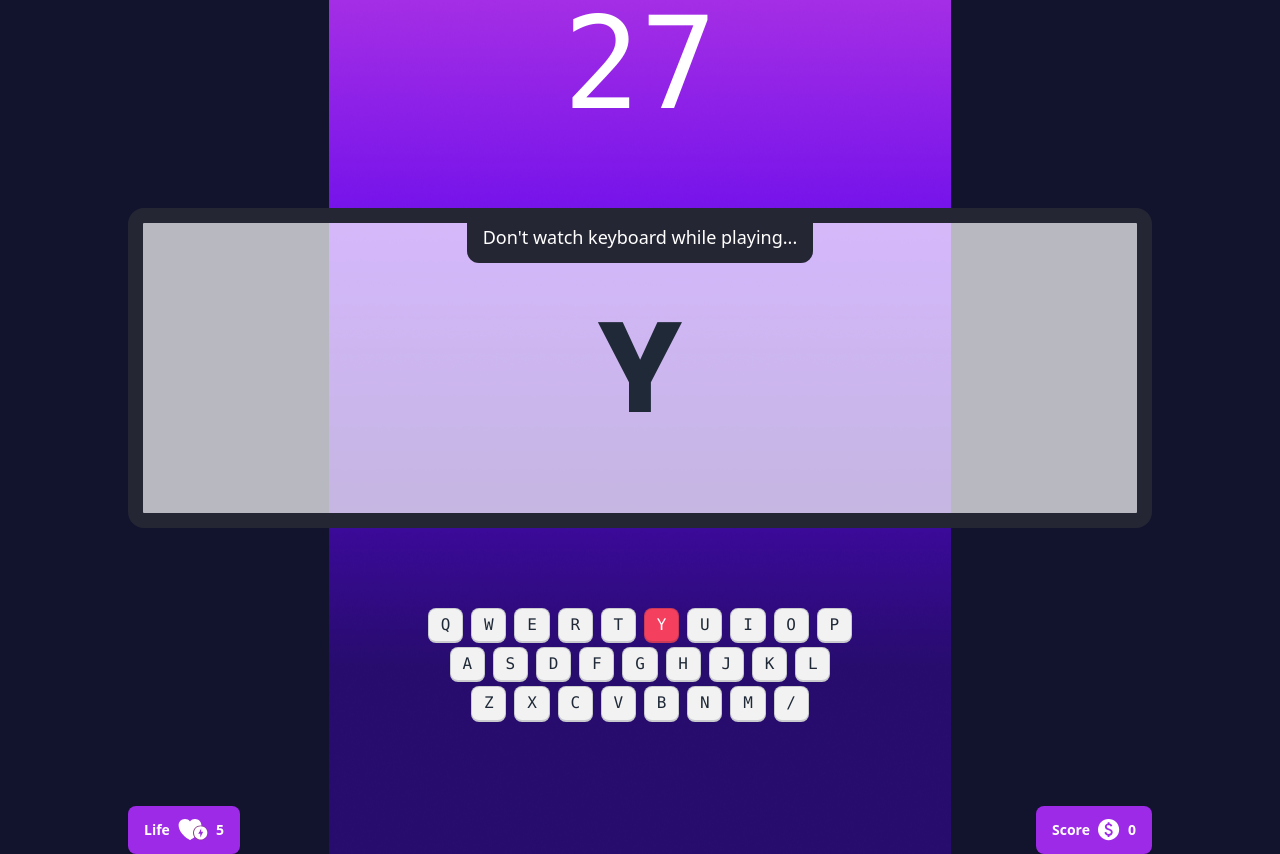
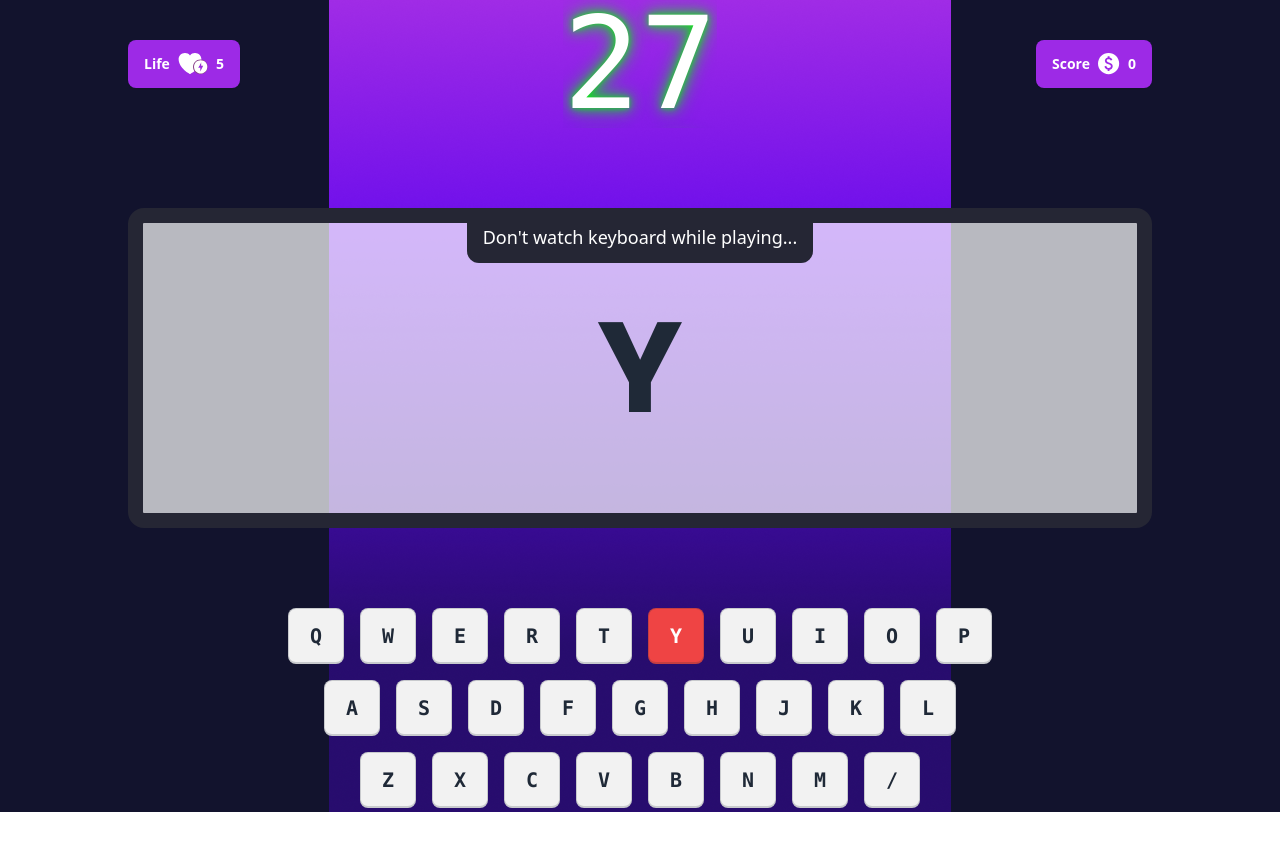
Before and after one commit to Shakhawat-pro/alphabet-clash, a plain HTML site: page index.html in a window 1280 px wide. Both pictures are taken after a click on the button "Play Now". After the commit the page ends 812 px from the top, so only its background shows below. Drawn offline with nearby package versions, Linux system fonts and the light colour scheme.

Commit message:
glow effect

```diff
--- a/index.html
+++ b/index.html
@@ -15,9 +15,9 @@
     <main class="min-h-screen bg-[url(images/background.png)] bg-no-repeat bg-center">
         <section id="home-section" class="home min-h-screen flex justify-center items-center ">
             <div class="flex flex-col items-center  ">
-                <h1 class="anton-regular text-white text-9xl ">ALPHABET CLASH</h1>
-                <p class="poppins text-white text-xl my-14">Unleash Your Keyboard Kung Fu : Press “Play Now”</p>
-                <button onclick="play()" class="btn bg-white poppins text-2xl font-semibold">Play Now</button>
+                <h1 class="anton-regular text-white text-9xl glow ">ALPHABET  CLASH  PRO</h1>
+                <p class="poppins text-white text-2xl my-14">Unleash Your Keyboard Kung Fu : Press “Play Now”</p>
+                <button onclick="play()" class="btn bg-white poppins text-2xl font-semibold hover:bg-red-500 hover:text-white">Play Now</button>
             </div>
         </section>
         <section id="playground-section" class=" hidden">
@@ -25,7 +25,7 @@
             <div class="flex flex-col  justify-center gap-20 items-center min-h-screen">
 
                 <!-- Timer -->
-                <span class="countdown font-mono text-9xl text-white flex jus">
+                <span class="countdown font-mono text-9xl text-white counter-glow ">
                     <p id="timer" style="--value: 30"></p>
                   </span>
                 <div id="art-board" class="relative artboard artboard-horizontal phone-6 border-[15px] rounded-2xl border-[#252634] bg-[#FFFFFFB3]">
@@ -38,44 +38,44 @@
                 </div>
                 <!-- keyboard -->
                 <div>
-                    <div class="flex justify-center gap-2 mb-1 w-full">
-                        <kbd id="q" class="kbd ">Q</kbd>
-                        <kbd id="w" class="kbd ">W</kbd>
-                        <kbd id="e" class="kbd ">E</kbd>
-                        <kbd id="r" class="kbd ">R</kbd>
-                        <kbd id="t" class="kbd ">T</kbd>
-                        <kbd id="y" class="kbd ">Y</kbd>
-                        <kbd id="u" class="kbd ">U</kbd>
-                        <kbd id="i" class="kbd ">I</kbd>
-                        <kbd id="o" class="kbd ">O</kbd>
-                        <kbd id="p" class="kbd ">P</kbd>
+                    <div class="flex justify-center gap-4 mb-1 w-full">
+                        <kbd id="q" class="kbd text-xl font-extrabold w-14 h-14">Q</kbd>
+                        <kbd id="w" class="kbd text-xl font-extrabold w-14 h-14">W</kbd>
+                        <kbd id="e" class="kbd text-xl font-extrabold w-14 h-14">E</kbd>
+                        <kbd id="r" class="kbd text-xl font-extrabold w-14 h-14">R</kbd>
+                        <kbd id="t" class="kbd text-xl font-extrabold w-14 h-14">T</kbd>
+                        <kbd id="y" class="kbd text-xl font-extrabold w-14 h-14">Y</kbd>
+                        <kbd id="u" class="kbd text-xl font-extrabold w-14 h-14">U</kbd>
+                        <kbd id="i" class="kbd text-xl font-extrabold w-14 h-14">I</kbd>
+                        <kbd id="o" class="kbd text-xl font-extrabold w-14 h-14">O</kbd>
+                        <kbd id="p" class="kbd text-xl font-extrabold w-14 h-14">P</kbd>
                       </div>
-                      <div class="flex justify-center gap-2 my-1 w-full">
-                        <kbd id="a" class="kbd ">A</kbd>
-                        <kbd id="s" class="kbd ">S</kbd>
-                        <kbd id="d" class="kbd ">D</kbd>
-                        <kbd id="f" class="kbd ">F</kbd>
-                        <kbd id="g" class="kbd ">G</kbd>
-                        <kbd id="h" class="kbd ">H</kbd>
-                        <kbd id="j" class="kbd ">J</kbd>
-                        <kbd id="k" class="kbd ">K</kbd>
-                        <kbd id="l" class="kbd ">L</kbd>
+                      <div class="flex justify-center gap-4 mt-4 my-1 w-full">
+                        <kbd id="a" class="kbd text-xl font-extrabold w-14 h-14">A</kbd>
+                        <kbd id="s" class="kbd text-xl font-extrabold w-14 h-14">S</kbd>
+                        <kbd id="d" class="kbd text-xl font-extrabold w-14 h-14">D</kbd>
+                        <kbd id="f" class="kbd text-xl font-extrabold w-14 h-14">F</kbd>
+                        <kbd id="g" class="kbd text-xl font-extrabold w-14 h-14">G</kbd>
+                        <kbd id="h" class="kbd text-xl font-extrabold w-14 h-14">H</kbd>
+                        <kbd id="j" class="kbd text-xl font-extrabold w-14 h-14">J</kbd>
+                        <kbd id="k" class="kbd text-xl font-extrabold w-14 h-14">K</kbd>
+                        <kbd id="l" class="kbd text-xl font-extrabold w-14 h-14">L</kbd>
                       </div>
-                      <div class="flex justify-center gap-2 my-1 w-full">
-                        <kbd id="z" class="kbd ">Z</kbd>
-                        <kbd id="x" class="kbd ">X</kbd>
-                        <kbd id="c" class="kbd ">C</kbd>
-                        <kbd id="v" class="kbd ">V</kbd>
-                        <kbd id="b" class="kbd ">B</kbd>
-                        <kbd id="n" class="kbd ">N</kbd>
-                        <kbd id="m" class="kbd ">M</kbd>
-                        <kbd id="/" class="kbd ">/</kbd>
+                      <div class="flex justify-center gap-4 mt-4 my-1 w-full">
+                        <kbd id="z" class="kbd text-xl font-extrabold w-14 h-14">Z</kbd>
+                        <kbd id="x" class="kbd text-xl font-extrabold w-14 h-14">X</kbd>
+                        <kbd id="c" class="kbd text-xl font-extrabold w-14 h-14">C</kbd>
+                        <kbd id="v" class="kbd text-xl font-extrabold w-14 h-14">V</kbd>
+                        <kbd id="b" class="kbd text-xl font-extrabold w-14 h-14">B</kbd>
+                        <kbd id="n" class="kbd text-xl font-extrabold w-14 h-14">N</kbd>
+                        <kbd id="m" class="kbd text-xl font-extrabold w-14 h-14">M</kbd>
+                        <kbd id="/" class="kbd text-xl font-extrabold w-14 h-14">/</kbd>
                       </div>
                 </div>
                   <!-- keyboard end -->
 
                   <!-- button -->
-                  <div class=" flex justify-between max-w-5xl w-full">
+                  <div class=" flex justify-between max-w-5xl w-full absolute top-10 ">
                     <button class="btn text-white bg-[#9D2AE6] border-none">
                         Life
                         <img src="images/heart.svg" alt="">
@@ -94,8 +94,8 @@
             <div class="poppins text-center space-y-4 bg-[#FFFFFF33] p-10 rounded-2xl drop-shadow-2xl border-[2px] border-[#FFFFFF33]">
                 <h3 class="text-3xl font-bold text-white">Game Over</h3>
                 <h1 class="text-7xl font-extrabold text-white">Score :<span id="game-score" class="font-medium"></span></h1>
-                <button onclick="play()" class="btn text-2xl font-semibold">Play Again</button>
-                <button onclick="returnToHome()" class="btn text-2xl font-semibold">Return to Home</button>
+                <button onclick="play()" class="btn text-2xl font-semibold hover:bg-red-500 hover:text-white">Play Again</button>
+                <button onclick="returnToHome()" class="btn text-2xl font-semibold hover:bg-red-500 hover:text-white">Return to Home</button>
                 <p class="text-white text-xl font-medium">Practice will make you Pro</p>
             </div>
         </section>
--- a/js/utility.js
+++ b/js/utility.js
@@ -9,11 +9,11 @@ function showHiddenId(elementId){
 
 function addBackgroundColor(elementId){
     const color = document.getElementById(elementId)
-    color.classList.add('bg-rose-500', 'text-white');
+    color.classList.add('bg-red-500', 'text-white');
 }
 function removeBackgroundColor(elementId){
     const color = document.getElementById(elementId)
-    color.classList.remove('bg-rose-500', 'text-white');
+    color.classList.remove('bg-red-500', 'text-white');
 }
 function setElementValueByID(elementId, value){
     const element = document.getElementById(elementId)
--- a/styles/styles.css
+++ b/styles/styles.css
@@ -21,3 +21,10 @@
 *{
   box-sizing: border-box;
 }
+.glow {
+  text-shadow: 0 0 10px #00ff00, 0 0 20px #00ff00, 0 0 30px #00ff00, 0 0 40px #00ff00;
+}
+.counter-glow{
+  text-shadow: 0 0 5px rgba(0, 255, 0, 0.5), 0 0 10px rgba(0, 255, 0, 0.5), 0 0 15px rgba(0, 255, 0, 0.5), 0 0 20px rgba(0, 255, 0, 0.5);
+
+}
```
